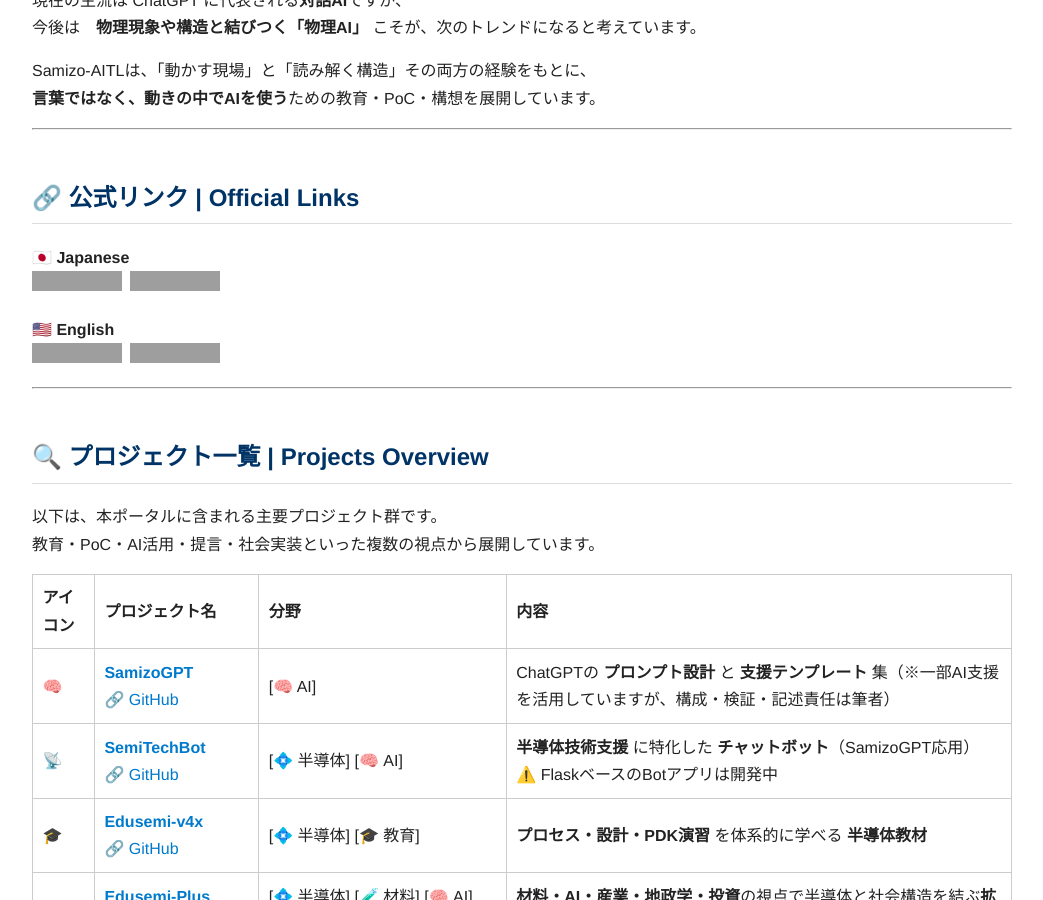
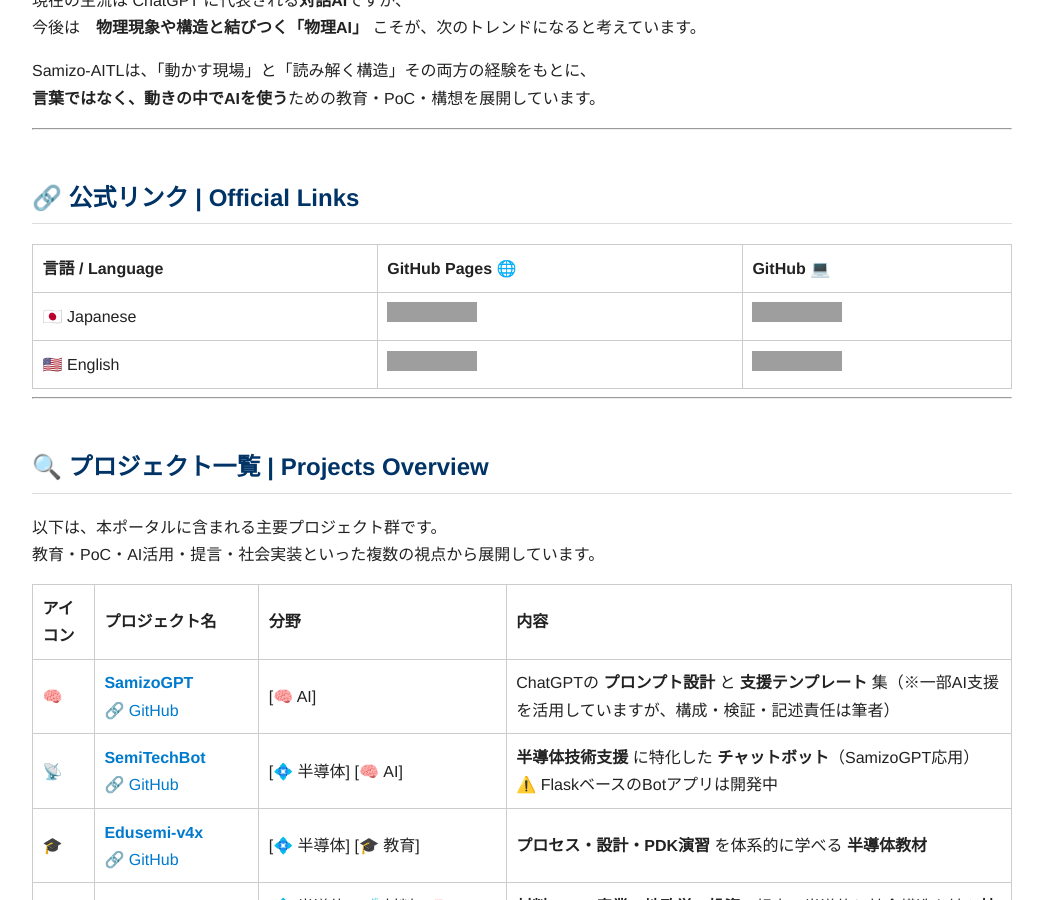
Before and after one commit to Samizo-AITL/Samizo-AITL.github.io, a Jekyll site: the page built from index.md, in a window 1280 px wide and 900 px high, scrolled down 328 px, cut to the strip 0-900 px from the top of the window. Shown: the whole strip, without its empty margins (118-1161 px from the left). Built offline with Jekyll 4.4.1, drawn with Linux system fonts in a browser that asks for light colours; grey boxes are pictures that could not be loaded.

Commit message:
Update index.md

```diff
--- a/index.md
+++ b/index.md
@@ -23,11 +23,10 @@
 
 ## 🔗 公式リンク | Official Links
 
-**🇯🇵 Japanese**
-[![🌐 GitHub Pages JP](https://img.shields.io/badge/GitHub%20Pages-日本語版-brightgreen?logo=github)](https://samizo-aitl.github.io/) [![💻 GitHub Repo JP](https://img.shields.io/badge/GitHub-日本語版-blue?logo=github)](https://github.com/Samizo-AITL/Samizo-AITL.github.io)
-
-**🇺🇸 English**
-[![🌐 GitHub Pages EN](https://img.shields.io/badge/GitHub%20Pages-English-brightgreen?logo=github)](https://samizo-aitl.github.io/en/) [![💻 GitHub Repo EN](https://img.shields.io/badge/GitHub-English-blue?logo=github)](https://github.com/Samizo-AITL/Samizo-AITL.github.io/tree/main/en)
+| 言語 / Language | GitHub Pages 🌐 | GitHub 💻 |
+|-----------------|----------------|-----------|
+| 🇯🇵 Japanese | [![🌐 GitHub Pages JP](https://img.shields.io/badge/GitHub%20Pages-日本語版-brightgreen?logo=github)](https://samizo-aitl.github.io/) | [![💻 GitHub Repo JP](https://img.shields.io/badge/GitHub-日本語版-blue?logo=github)](https://github.com/Samizo-AITL/Samizo-AITL.github.io) |
+| 🇺🇸 English | [![🌐 GitHub Pages EN](https://img.shields.io/badge/GitHub%20Pages-English-brightgreen?logo=github)](https://samizo-aitl.github.io/en/) | [![💻 GitHub Repo EN](https://img.shields.io/badge/GitHub-English-blue?logo=github)](https://github.com/Samizo-AITL/Samizo-AITL.github.io/tree/main/en) |
 
 ---
 
```
